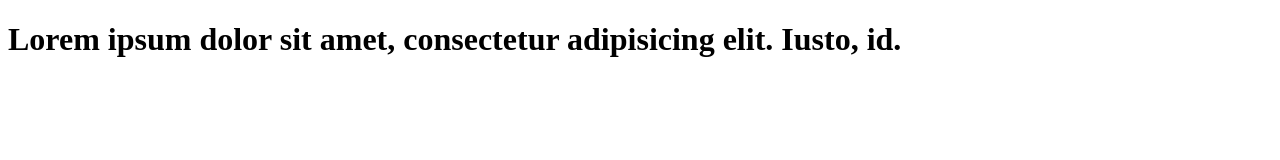
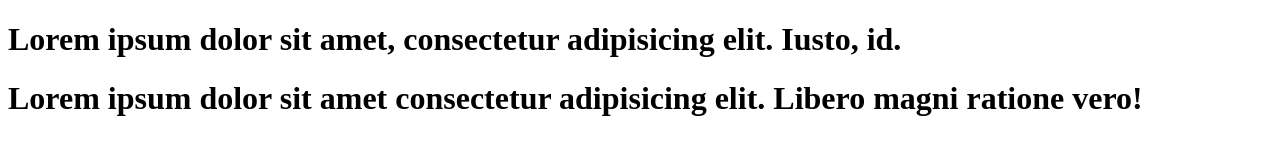
Before and after one commit to Kirankumar0060/Flipkart, a plain HTML site: page index.html in a window 1280 px wide. Drawn offline with Linux system fonts and the light colour scheme.

Commit message:
i updated

```diff
--- a/index.html
+++ b/index.html
@@ -7,5 +7,6 @@
 </head>
 <body>
     <h1>Lorem ipsum dolor sit amet, consectetur adipisicing elit. Iusto, id.</h1>
+    <h1>Lorem ipsum dolor sit amet consectetur adipisicing elit. Libero magni ratione vero!</h1>
 </body>
 </html>
```
